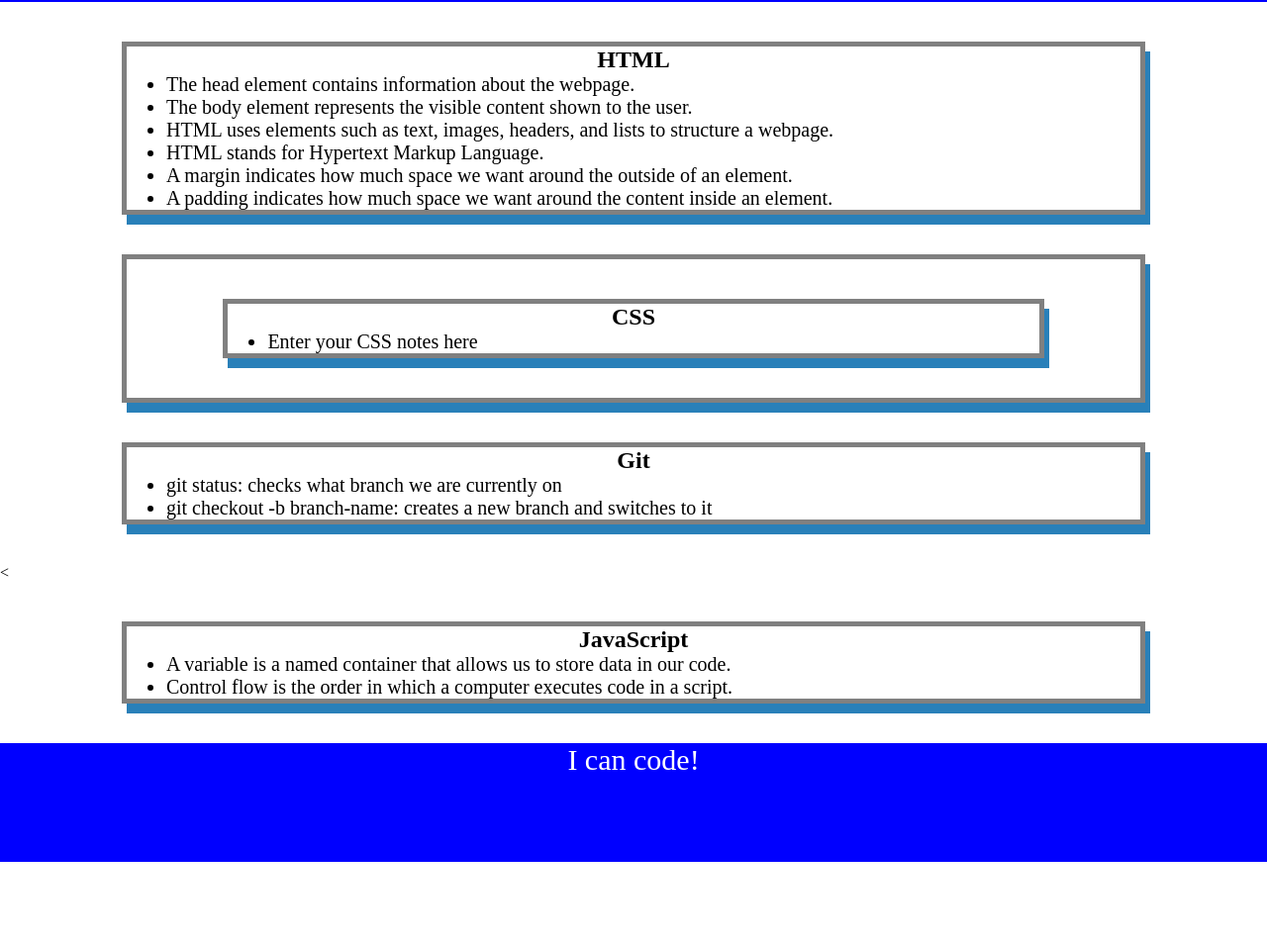
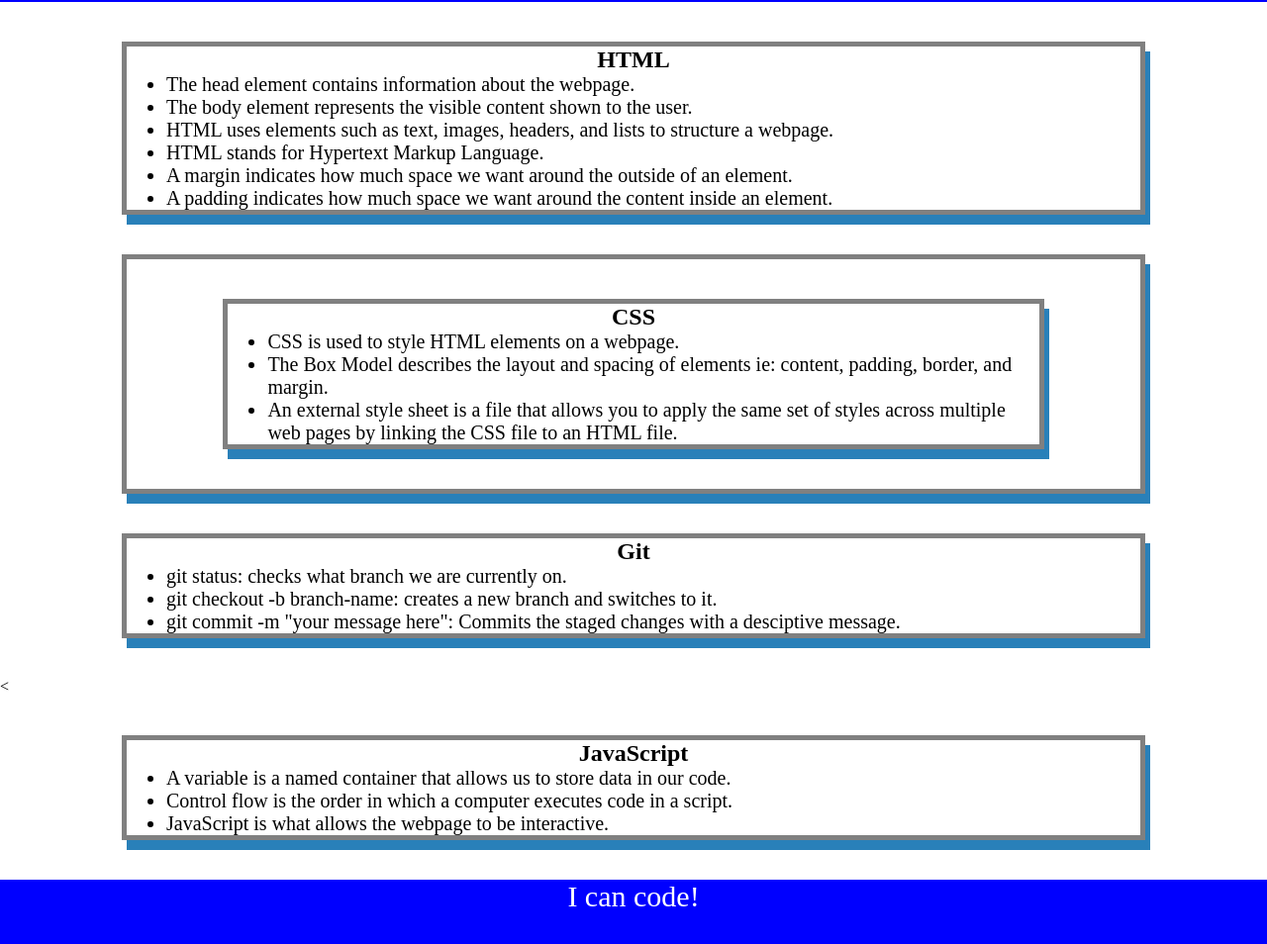
Before and after one commit to jgmaxen/prework-study-guide, a plain HTML site: page index.html in a window 1280 px wide. Shown: the part 118-1072 px from the top of the page at 99% size. Before the commit the page ends 989 px from the top, so only its background shows below. Drawn offline with Linux system fonts and the light colour scheme.

Commit message:
<updated project notes>

```diff
--- a/index.html
+++ b/index.html
@@ -32,7 +32,9 @@
         <section class="card" id="css-section">
           <h2>CSS</h2>
           <ul>
-            <li>Enter your CSS notes here</li>
+            <li>CSS is used to style HTML elements on a webpage.</li>
+            <li>The Box Model describes the layout and spacing of elements ie: content, padding, border, and margin.</li>
+            <li>An external style sheet is a file that allows you to apply the same set of styles across multiple web pages by linking the CSS file to an HTML file.</li>
           </ul>
         </section>
 
@@ -41,8 +43,9 @@
       <section class="card" id="git-section">
         <h2>Git</h2>
         <ul>
-          <li>git status: checks what branch we are currently on</li>
-          <li>git checkout -b branch-name: creates a new branch and switches to it</li>
+          <li>git status: checks what branch we are currently on.</li>
+          <li>git checkout -b branch-name: creates a new branch and switches to it.</li>
+          <li>git commit -m "your message here": Commits the staged changes with a desciptive message.</li>
         </ul>
       </section>
 
@@ -53,6 +56,7 @@
         <ul>
           <li>A variable is a named container that allows us to store data in our code.</li>
           <li>Control flow is the order in which a computer executes code in a script.</li>
+          <li>JavaScript is what allows the webpage to be interactive.</li>
         </ul>
       </section>
 
```
